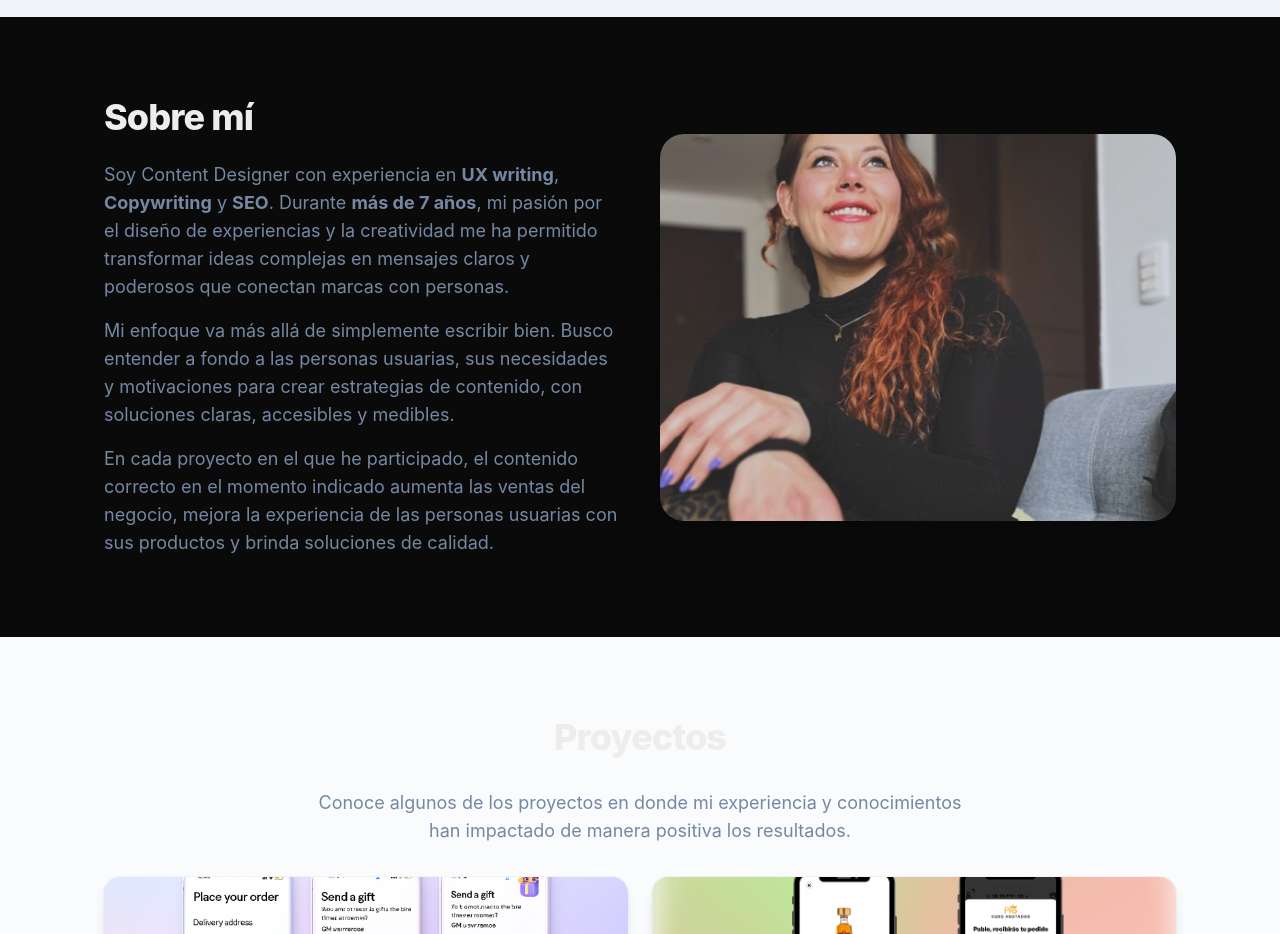
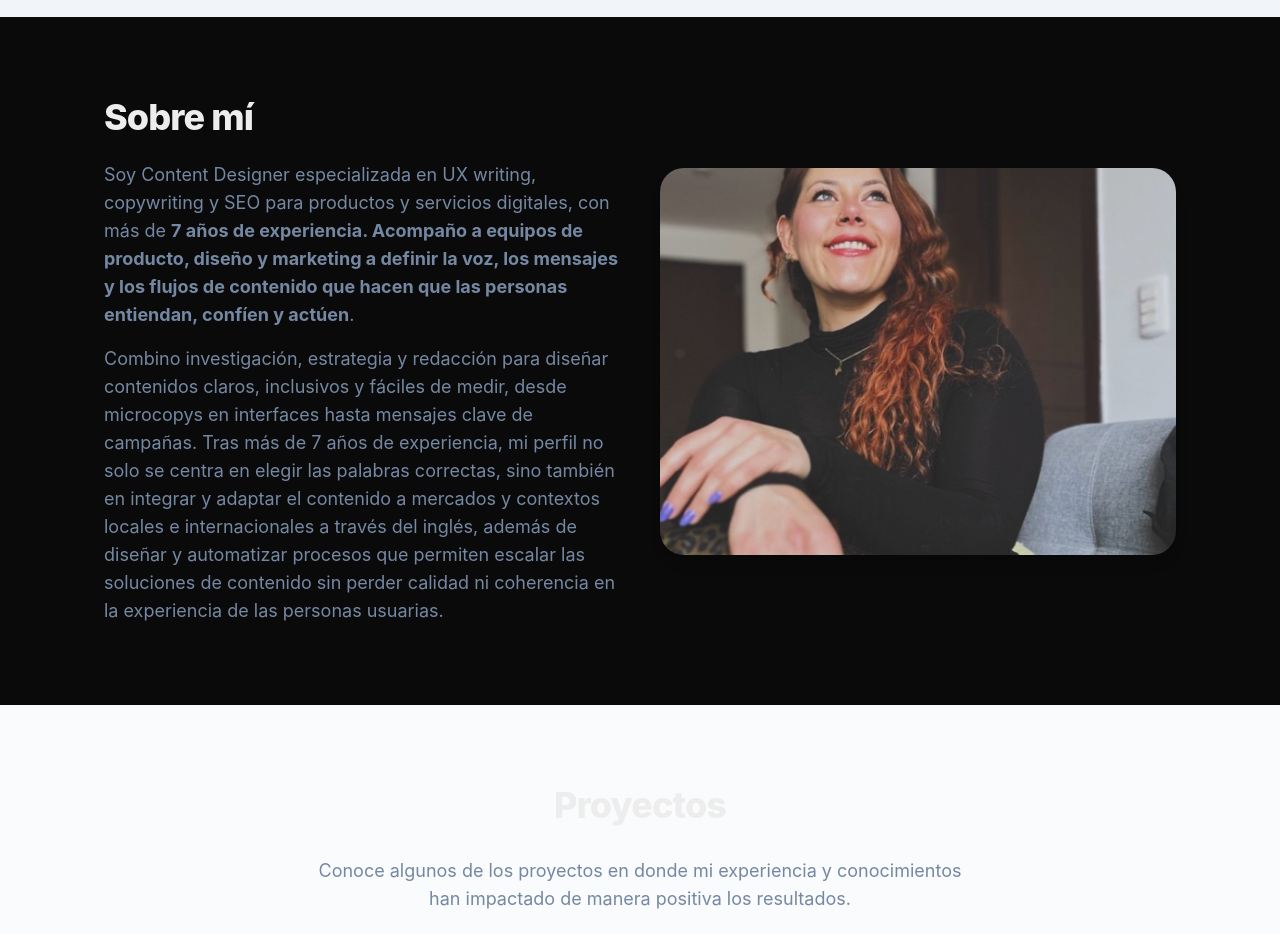
Before and after one commit to axle21/anna-content-designer, a Next.js app: page / in a window 1280 px wide. Shown: the part 1380-2314 px from the top of the page. Built offline with nearby package versions, Linux system fonts and the light colour scheme.

Commit message:
change paragrabp on about me section

```diff
--- a/src/app/page.tsx
+++ b/src/app/page.tsx
@@ -58,19 +58,16 @@ export default function HomePage() {
 
               <div className='space-y-4 text-muted text-lg leading-7'>
                 <p>
-                  Soy Content Designer con experiencia en <strong>UX writing</strong>, <strong>Copywriting</strong> y <strong>SEO</strong>. Durante <strong>más de 7 años</strong>, mi pasión por el diseño de experiencias y la creatividad me ha permitido transformar ideas complejas en mensajes claros y poderosos que conectan marcas con personas.
+                  Soy Content Designer especializada en UX writing, copywriting y SEO para productos y servicios digitales, con más de <strong>7 años de experiencia. Acompaño a equipos de producto, diseño y marketing a definir la voz, los mensajes y los flujos de contenido que hacen que las personas entiendan, confíen y actúen</strong>.
                 </p>
                 <p>
-                  Mi enfoque va más allá de simplemente escribir bien. Busco entender a fondo a las personas usuarias, sus necesidades y motivaciones para crear estrategias de contenido, con soluciones claras, accesibles y medibles.
-                </p>
-                <p>
-                  En cada proyecto en el que he participado, el contenido correcto en el momento indicado aumenta las ventas del negocio, mejora la experiencia de las personas usuarias con sus productos y brinda soluciones de calidad.
+                  Combino investigación, estrategia y redacción para diseñar contenidos claros, inclusivos y fáciles de medir, desde microcopys en interfaces hasta mensajes clave de campañas. Tras más de 7 años de experiencia, mi perfil no solo se centra en elegir las palabras correctas, sino también en integrar y adaptar el contenido a mercados y contextos locales e internacionales a través del inglés, además de diseñar y automatizar procesos que permiten escalar las soluciones de contenido sin perder calidad ni coherencia en la experiencia de las personas usuarias.
                 </p>
               </div>
             </div>
 
             {/* Image */}
-            <div className='relative aspect-[4/3] w-full max-w-[640px] overflow-hidden rounded-3xl shadow-lg ring-1 ring-black/5'>
+            <div className='relative aspect-[4/3] w-full max-w-[520px] overflow-hidden rounded-3xl shadow-lg ring-1 ring-black/5'>
               <Image
                 src='/anna-image.png'
                 alt='Foto de Ana'
```
